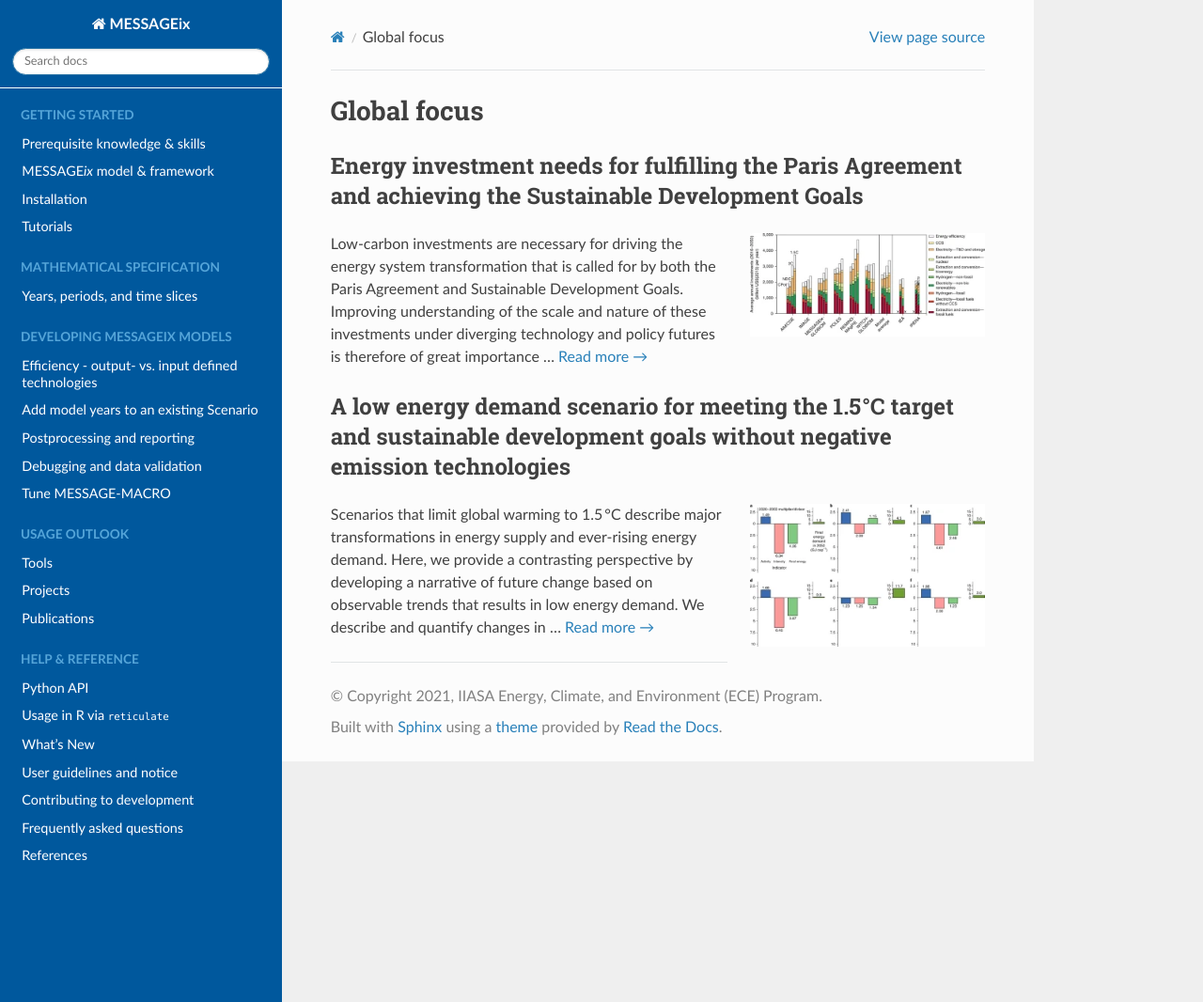
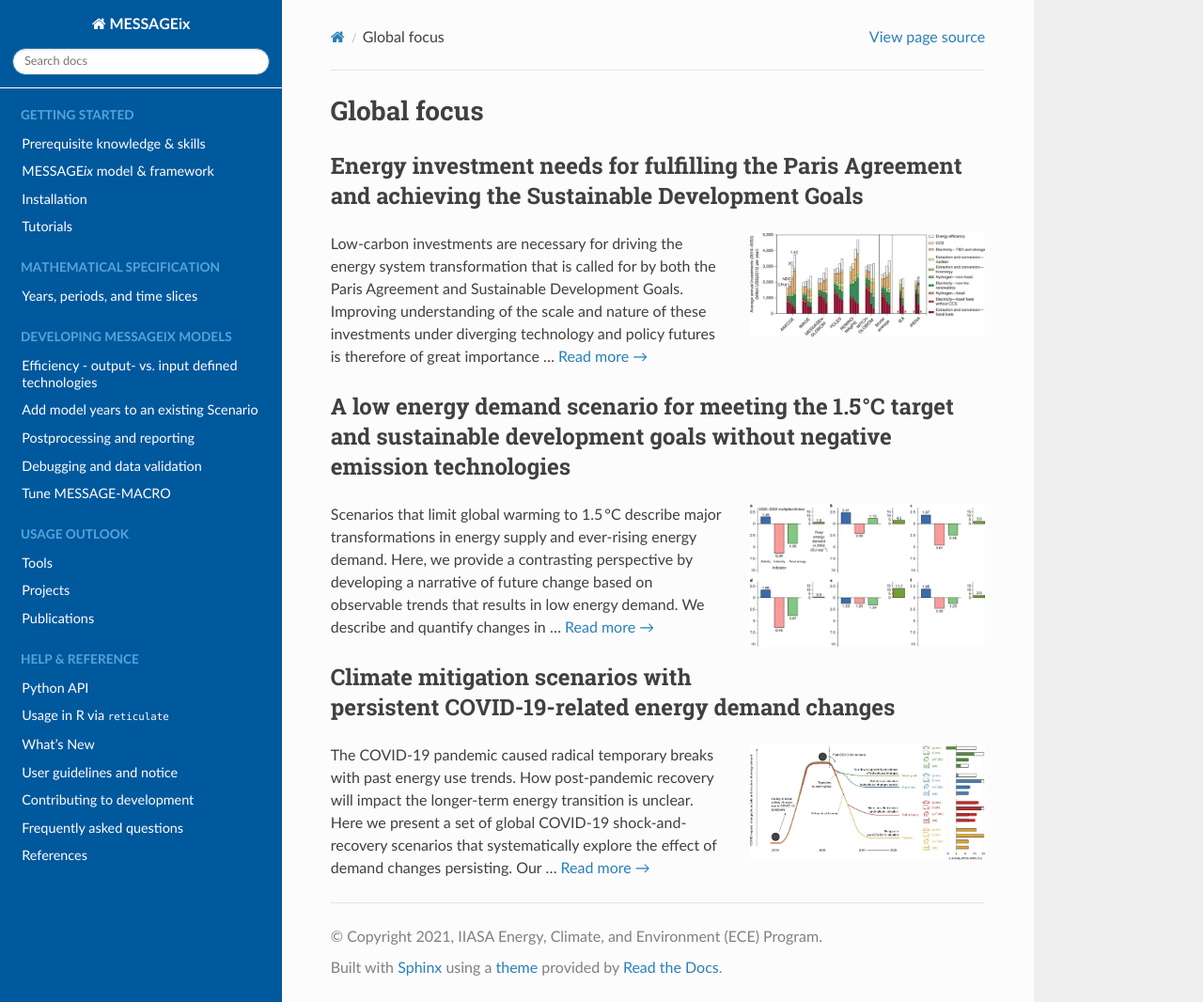
Before and after one commit to iiasa/message_ix, a Sphinx documentation site: the page built from doc/publications/global.rst, in a window 1280 px wide and 1066 px high. Shown: the whole window at 94% size. Built offline with Sphinx 7.4.7 and the Read the Docs theme 2.0.0, drawn with Linux system fonts in a browser that asks for light colours; pages that are not in the unit, such as notebooks, are missing from menus.

Commit message:
Add new publication

```diff
--- a/doc/publications/global.rst
+++ b/doc/publications/global.rst
@@ -19,3 +19,14 @@
 Scenarios that limit global warming to 1.5 °C describe major transformations in energy supply and ever-rising energy demand.
 Here, we provide a contrasting perspective by developing a narrative of future change based on observable trends that results in low energy demand.
 We describe and quantify changes in ... :doc:`Read more →<10.1038-s41560-018-0172-6>`
+
+Climate mitigation scenarios with persistent COVID-19-related energy demand changes
+-----------------------------------------------------------------------------------
+.. figure:: ../_static/publication_figures/41560_2021_904.webp
+   :width: 250px
+   :align: right
+
+The COVID-19 pandemic caused radical temporary breaks with past energy use trends.
+How post-pandemic recovery will impact the longer-term energy transition is unclear.
+Here we present a set of global COVID-19 shock-and-recovery scenarios that systematically explore the effect of demand changes persisting.
+Our  ... :doc:`Read more →<10.1038-s41560-021-00904-8>`
```
Also changed, not shown: doc/publications/10.1038-s41560-021-00904-8.rst (added, +24 -0 lines), doc/_static/publication_figures/41560_2021_904.webp (added).
